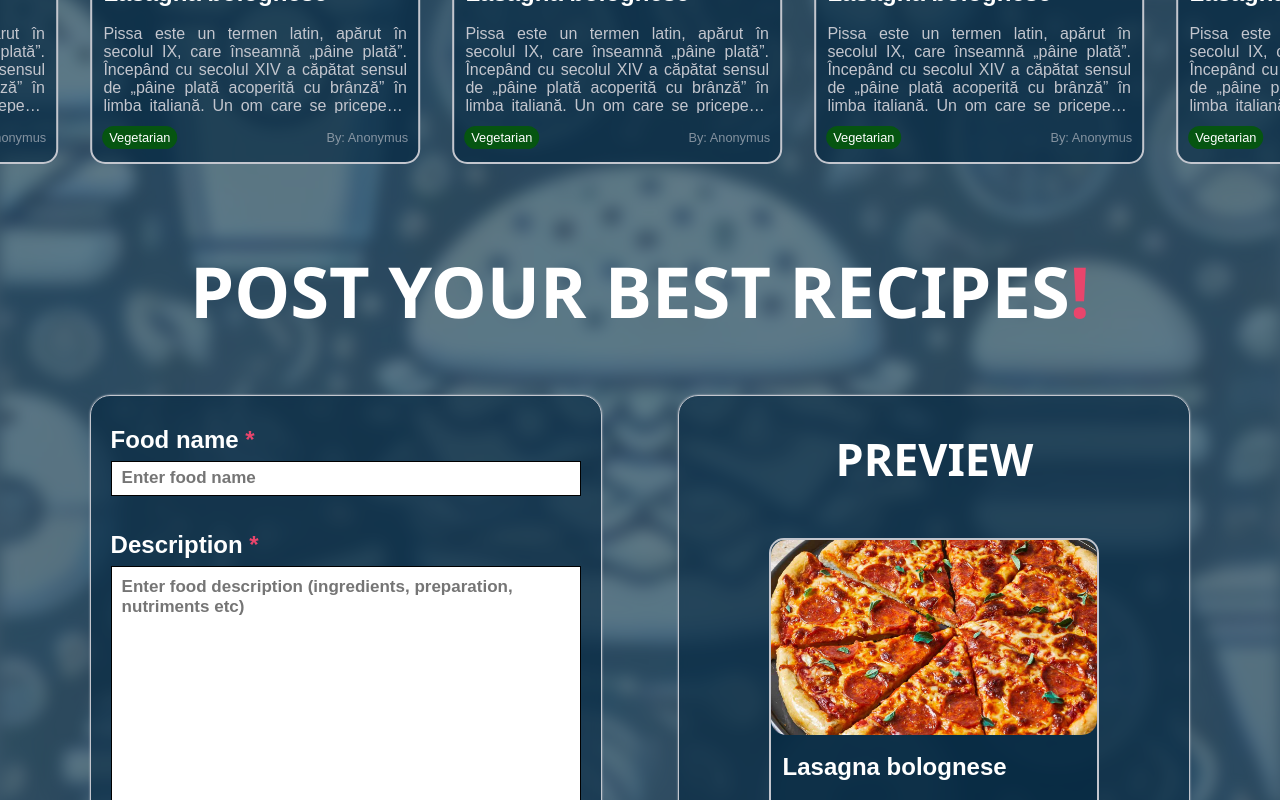
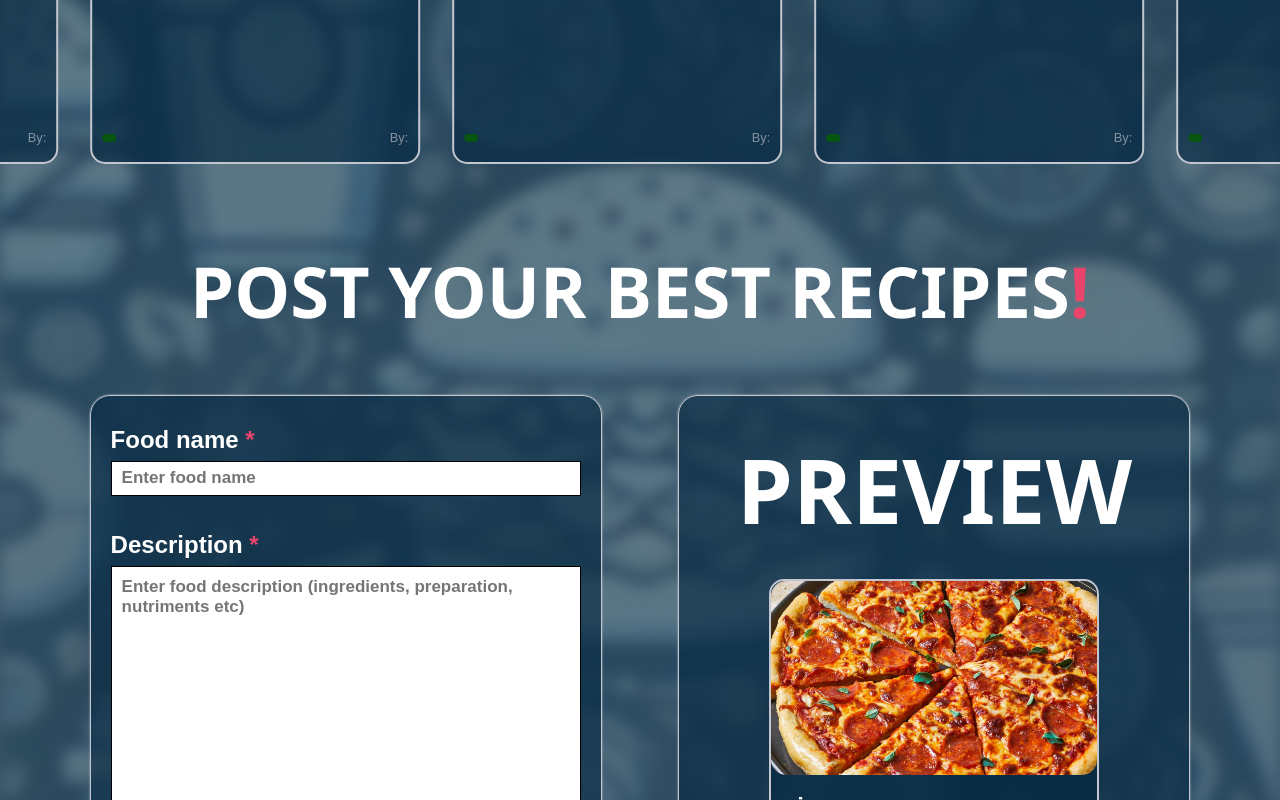
Before and after one commit to alecs007/FoodHub, a React (Vite) app in the folder client/: page / in a window 1280 px wide. Shown: the part 780-1580 px from the top of the page. Built offline with nearby package versions, Linux system fonts and the light colour scheme.

Commit message:
Modfified

```diff
--- a/client/src/components/FoodCard/FoodCard.jsx
+++ b/client/src/components/FoodCard/FoodCard.jsx
@@ -1,24 +1,16 @@
 import styles from "./FoodCard.module.css";
-import image from "../../assets/pizza.jpg";
+import PropTypes from "prop-types";
 import arrow from "../../assets/right-arrow.png";
 
-const FoodCard = () => {
+const FoodCard = ({ src, title, description, category, author }) => {
   return (
     <div className={styles.foodcard}>
-      <img className={styles.cardimage} src={image} alt="" />
-      <h1 className={styles.cardtitle}>Lasagna bolognese</h1>
-      <p className={styles.carddescription}>
-        Pissa este un termen latin, apărut în secolul IX, care înseamnă „pâine
-        plată”. Începând cu secolul XIV a căpătat sensul de „pâine plată
-        acoperită cu brânză” în limba italiană. Un om care se pricepe la
-        prepararea pizzei se numește pizzaiolo, iar un restaurant care servește
-        pizza se numește „pizzerie” (în italiană pizzeria). De la multe pizzerii
-        se poate comanda și la domiciliu, prin telefon sau internet. Pizza se
-        găsește, de asemenea, în supermarket-uri, sub formă congel
-      </p>
+      <img className={styles.cardimage} src={src} alt="" />
+      <h1 className={styles.cardtitle}>{title}</h1>
+      <p className={styles.carddescription}>{description}</p>
       <div className={styles.cardinfo}>
-        <div className={styles.cardcategory}>Vegetarian</div>
-        <div className={styles.cardauthor}>By: Anonymus</div>
+        <div className={styles.cardcategory}>{category}</div>
+        <div className={styles.cardauthor}>By: {author}</div>
       </div>
       <button className={styles.cardbutton}>
         More info
@@ -28,4 +20,12 @@ const FoodCard = () => {
   );
 };
 
+FoodCard.propTypes = {
+  src: PropTypes.string.isRequired,
+  title: PropTypes.string.isRequired,
+  description: PropTypes.string.isRequired,
+  category: PropTypes.string.isRequired,
+  author: PropTypes.string.isRequired,
+};
+
 export default FoodCard;
--- /dev/null
+++ b/client/src/components/Modal/Modal.jsx
@@ -0,0 +1 @@
+import styles
--- a/client/src/pages/Home/Post/Post.jsx
+++ b/client/src/pages/Home/Post/Post.jsx
@@ -1,6 +1,7 @@
 import styles from "./Post.module.css";
 import { useState } from "react";
 import FoodCard from "../../../components/FoodCard/FoodCard";
+import image from "../../../assets/pizza.jpg";
 
 const Post = () => {
   const categories = [
@@ -92,7 +93,13 @@ const Post = () => {
       <div className={styles.previewcontainer}>
         <div className={styles.preview}>
           <h2>PREVIEW</h2>
-          <FoodCard />
+          <FoodCard
+            src={image}
+            title="pizza"
+            description="description"
+            category="Vegetarian"
+            author="EU"
+          />
           <button className={styles.button}> POST !</button>
           <h3>
             <span className={styles.red}>DISCLAIMER</span> Any information that
--- a/client/src/pages/Home/Post/Post.module.css
+++ b/client/src/pages/Home/Post/Post.module.css
@@ -120,9 +120,6 @@
   gap: 7px;
   font-weight: 500;
 }
-.radio {
-  outline: none;
-}
 .usernameinput {
   display: flex;
   align-items: center;
@@ -153,7 +150,7 @@
   justify-content: space-between;
   h2 {
     color: white;
-    font-size: clamp(2.6rem, 3.5vw, 5rem);
+    font-size: clamp(3.5rem, 7vw, 5.7rem);
     font-weight: 900;
     opacity: 1;
     font-family: "Segoe UI", Tahoma, Geneva, Verdana, sans-serif;
```
Also changed, not shown: client/src/components/Modal/Modal/module.css (added).
